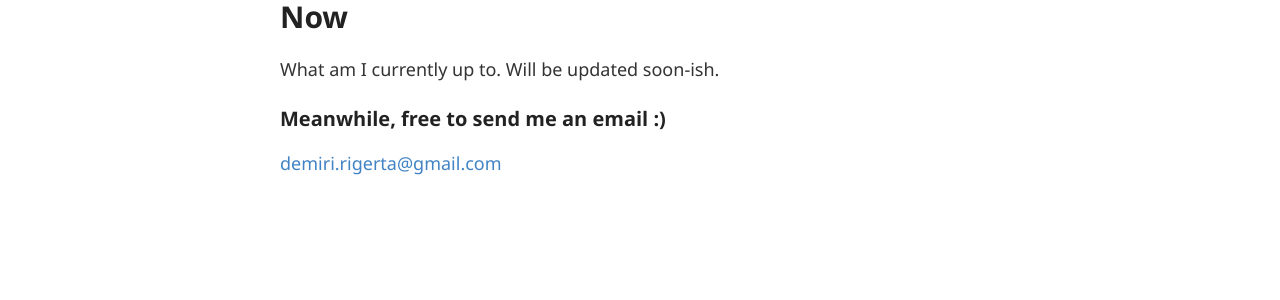
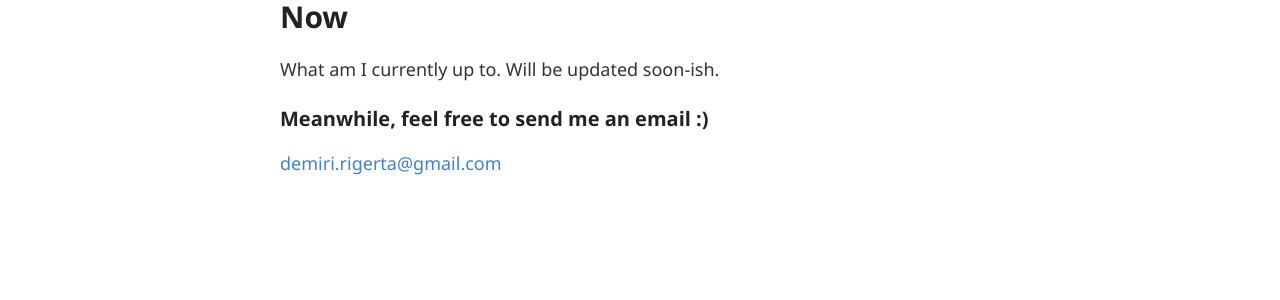
Before and after one commit to rigerta/rigerta.github.io, a Jekyll site: the page built from now.md, in a window 1280 px wide. Shown: the part 170-470 px from the top of the page. Built offline with Jekyll 4.4.1, drawn with Linux system fonts in a browser that asks for light colours.

Commit message:
Update now.md

```diff
--- a/now.md
+++ b/now.md
@@ -6,5 +6,5 @@ permalink: /now/
 
 What am I currently up to. Will be updated soon-ish.
 
-### Meanwhile, free to send me an email :)
+### Meanwhile, feel free to send me an email :)
 [demiri.rigerta@gmail.com](mailto: demiri.rigerta@gmail.com)
```
